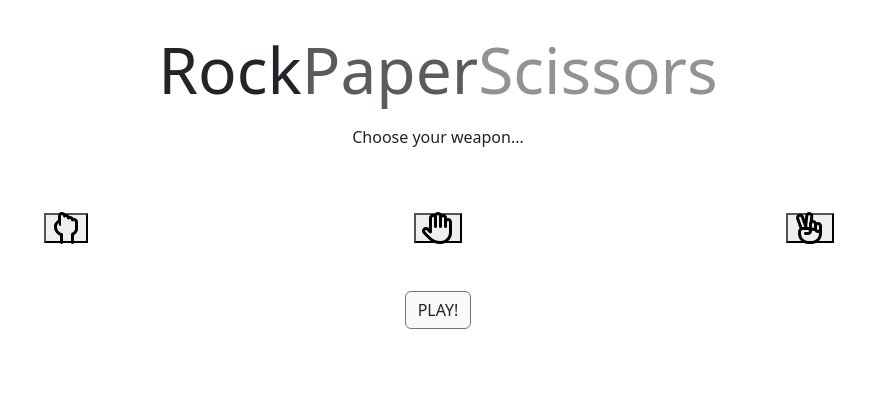
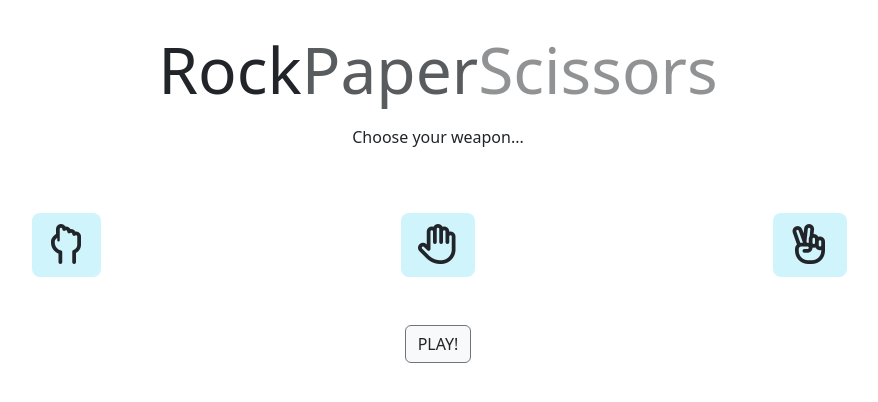
Before and after one commit to alexsbryant/RockPaperScissors, a React (Vite) app: page / in a window 1280 px wide. Shown: the top 402 px of the page, without its empty margins (202-1080 px from the left). Built offline with nearby package versions, Linux system fonts and the light colour scheme.

Commit message:
Fixed rendering issues

```diff
--- a/src/App.jsx
+++ b/src/App.jsx
@@ -34,17 +34,17 @@ function compDecision() {
 }
 
 // Button rendering option logic
-// Button State Variables
-
-const [rockSelect, setRockSelect] = useState('unselected')
-const [paperSelect, setPaperSelect] = useState('unselected')
-const [scissorsSelect, setScissorsSelect] = useState('unselected')
 
 // Button Classes
 
 const unselectedBtn = 'btn bg-info-subtle bg-opacity-25 btn-lg py-3 px-3'
 const selectedBtn = 'btn bg-info-subtle bg-opacity-25 btn-outline-secondary btn-lg py-3 px-3'
 
+// Button State Variables
+
+const [rockSelect, setRockSelect] = useState(unselectedBtn)
+const [paperSelect, setPaperSelect] = useState(unselectedBtn)
+const [scissorsSelect, setScissorsSelect] = useState(unselectedBtn)
 
 // Handler functions
 
```
